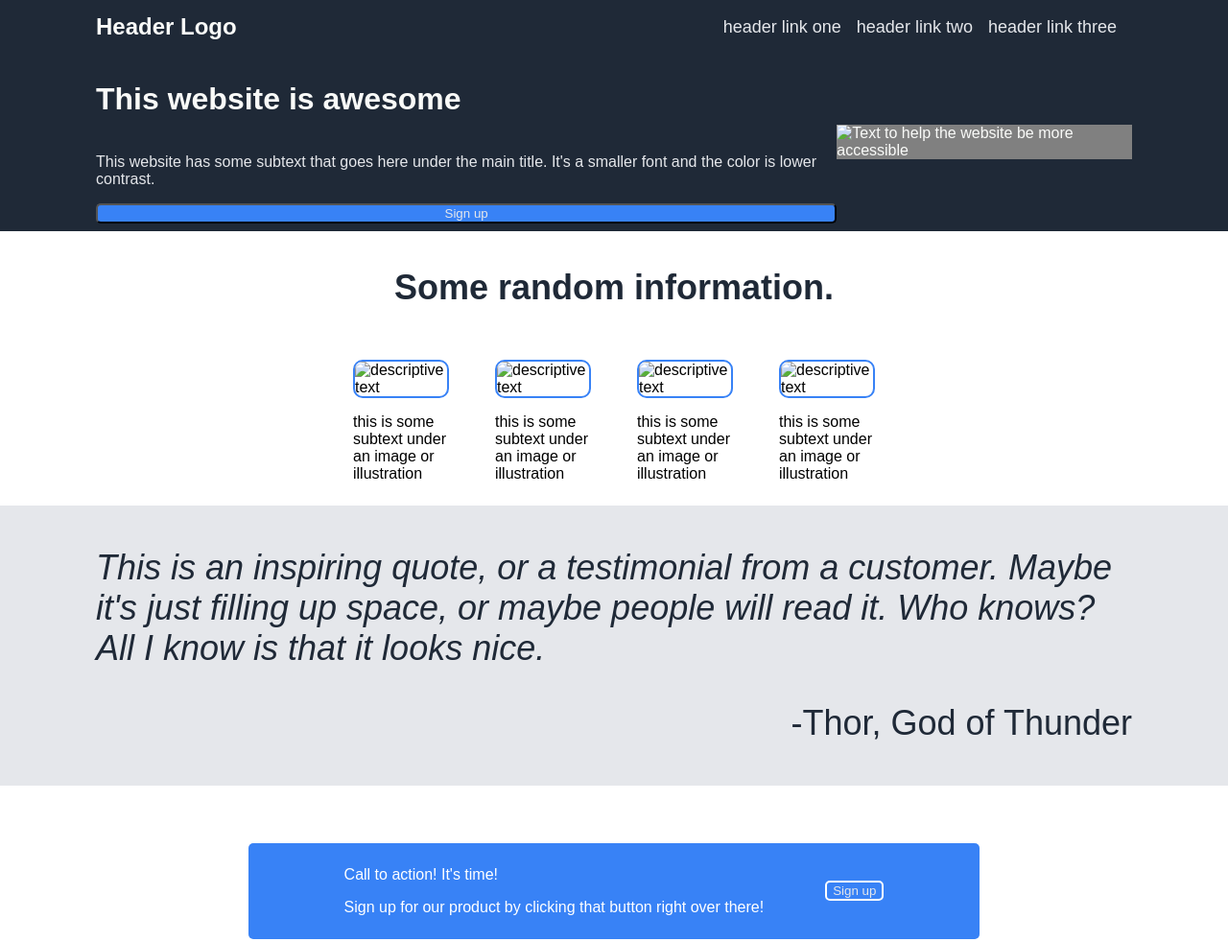
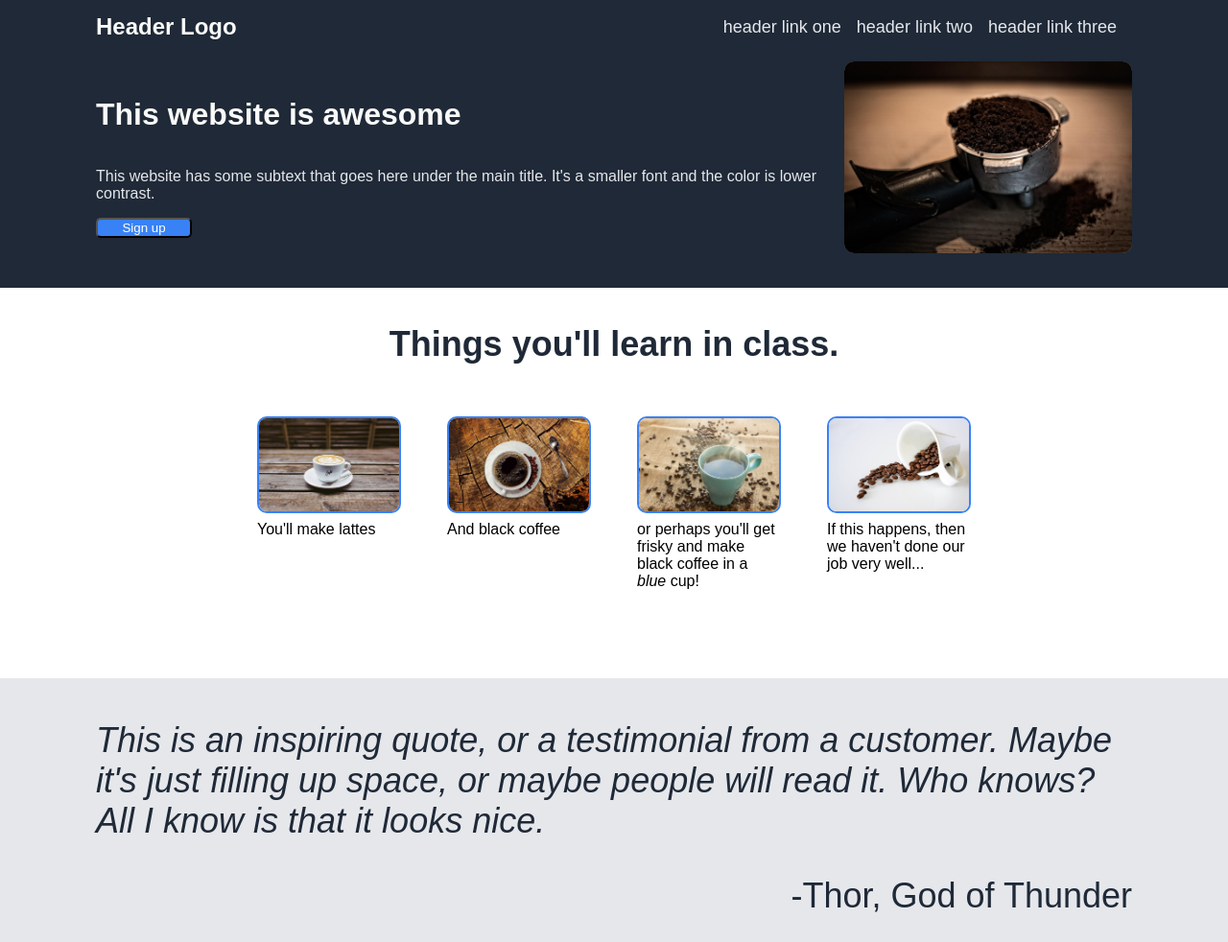
Before and after one commit to CoffeeAndMeeples/landing-page, a plain HTML site: page index.html in a window 1280 px wide. Shown: the top 982 px of the page at 96% size. Drawn offline with Linux system fonts and the light colour scheme.

Commit message:
Add images and complete first draft

```diff
--- a/index.html
+++ b/index.html
@@ -21,31 +21,31 @@
         <p>This website has some subtext that goes here under the main title. It's a smaller font and the color is lower contrast.</p>
         <button class="button"><a href="#">Sign up</a></button>
         </div>
-        <img src="#" alt="Text to help the website be more accessible">
+        <img src="./images/portafilter.jpg" alt="Text to help the website be more accessible">
     </div>
 
     <div class="info">
-        <h2>Some random information.</h2>
+        <h2>Things you'll learn in class.</h2>
         <div class="images">
             <div class="image">
-                <img src="#"    alt="descriptive text">
-                <p>this is some subtext under an image or illustration</p>
+                <img src="./images/latte.jpg"    alt="descriptive text">
+                <div>You'll make lattes</div>
             </div>
             <div class="image">
-                <img src="#"    alt="descriptive text">
-                <p>this is some subtext under an image or illustration</p>
+                <img src="./images/coffee.jpg"    alt="descriptive text">
+                <div>And black coffee</div>
             </div>
             <div class="image">
-                <img src="#"    alt="descriptive text">
-                <p>this is some subtext under an image or illustration</p>
+                <img src="./images/blue-coffee.jpg"    alt="descriptive text">
+                <div>or perhaps you'll get frisky and make black coffee in a <em>blue</em> cup!</div>
             </div>
             <div class="image">
-                <img src="#"    alt="descriptive text">
-                <p>this is some subtext under an image or illustration</p>
+                <img src="./images/coffee-beans.jpg"    alt="descriptive text">
+                <div>If this happens, then we haven't done our job very well...</div>
             </div>
         </div>
+    </div>
 
-    </div>
     <div class="testimonial">
         <div class="quote">
             <p><em>This is an inspiring quote, or a testimonial from a customer. Maybe it's just filling up space, or maybe people will read it. Who knows? All I know is that it looks nice.</em></p>
@@ -56,8 +56,8 @@
     <div class="action">
         <div class="blue-box">
             <div class="blue-box-left">
-            <p>Call to action! It's time!</p>
-            <p>Sign up for our product by clicking that button right over there!</p>
+            <p class="action-header">Call to action! It's time!</p>
+            <p class="action-sub">Sign up for our product by clicking that button right over there!</p>
             </div>
             <button class="button outline-button"><a href="#">Sign up</a></button>
         </div>
--- a/style.css
+++ b/style.css
@@ -21,6 +21,11 @@ body {
 .info,
 .testimonial {
     flex: 1;
+    padding-bottom: 36px;
+}
+
+div .info {
+    justify-content: space-evenly;
 }
 .header,
 ul {
@@ -38,6 +43,7 @@ ul {
     max-height: 40px;
 }
 .greeting {
+    gap: 24px;
     background-color: #1f2937;
     color: #f9faf8;
 }
@@ -45,39 +51,54 @@ ul {
 .greeting-left {
     display: flex;
     flex-direction: column;
+    justify-content: left;
+    margin-right: auto;
 }
 
 .greeting p {
     color: #e5e7eb;
 }
+.greeting button {
+    max-width: 100px;
+}
 
 .images {
-    flex: 1;
+    flex: 1 0 auto;
     display: flex;
+    justify-content: space-between;
 }
 
 .image {
-    flex: 1;
-    max-width: 100px;
-    max-height: 120px;
+    display: flex;
+    flex-direction: column;
+    flex: 1 1 auto;
+    max-width: 150px;
+    max-height: auto;
     margin: 16px;
     padding: 8px;
+    margin-bottom: 48px;
+    gap: 8px;
+
 }
 
 img {
     border: 2px solid #3882f6;
     border-radius: 10px;
+
+
 }
 
 .greeting img {
     border: none;
     background-color: grey;
-    border-radius: 0px;
+    max-width: 100%;
+    max-height: 200px;
 
 }
 .info {
     flex-direction: column;
     background-color: white;
+    flex-basis: auto;
 }
 
 .info h2 {
@@ -105,6 +126,16 @@ img {
 .action {
     background-color: white;
     padding: 60px 80px;
+}
+.action-header {
+    font-weight: 700;
+    font-size: 20px;
+    margin-bottom: 0;
+}
+.action-sub {
+    color: #e5e7eb;
+    font-size: 14px;
+    margin-top: 0;
 }
 
 .header-logo {
@@ -142,12 +173,14 @@ button {
 .outline-button {
     border: 2px solid white;
     flex: 0 0 auto;
+    color: white;
 }
 
 .blue-box-left {
     flex: 1;
     flex-wrap: nowrap;
     margin: right 60px;
+    gap: 8px;
 }
 
 ul,
@@ -162,3 +195,7 @@ a {
     color: #e5e7eb;
     text-decoration: none;
 }
+
+button a {
+    color: white;
+}
```
Also changed, not shown: images/blue-coffee.jpg (added), images/coffee-beans.jpg (added), images/coffee.jpg (added), images/latte.jpg (added), images/portafilter.jpg (added), 3 other files.
